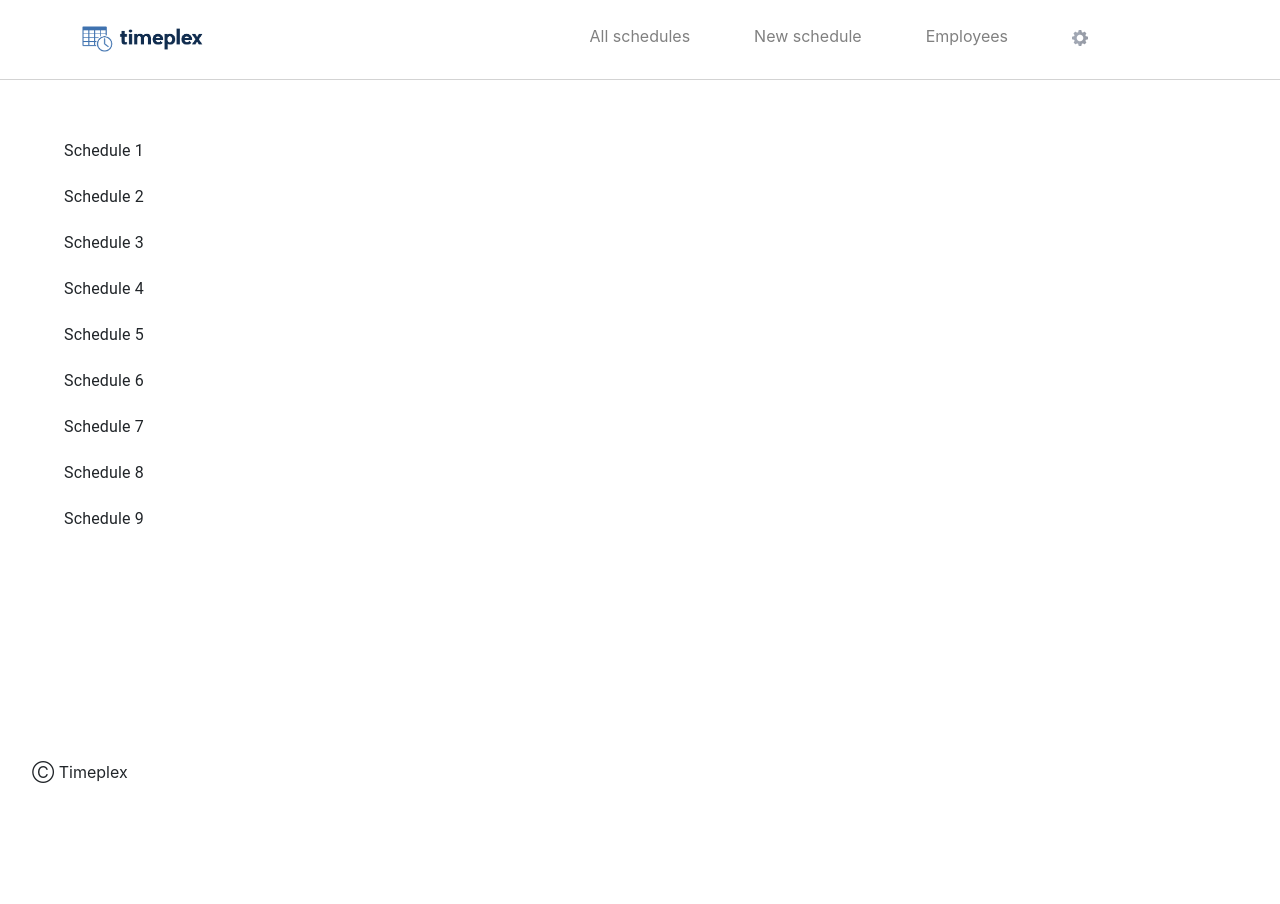
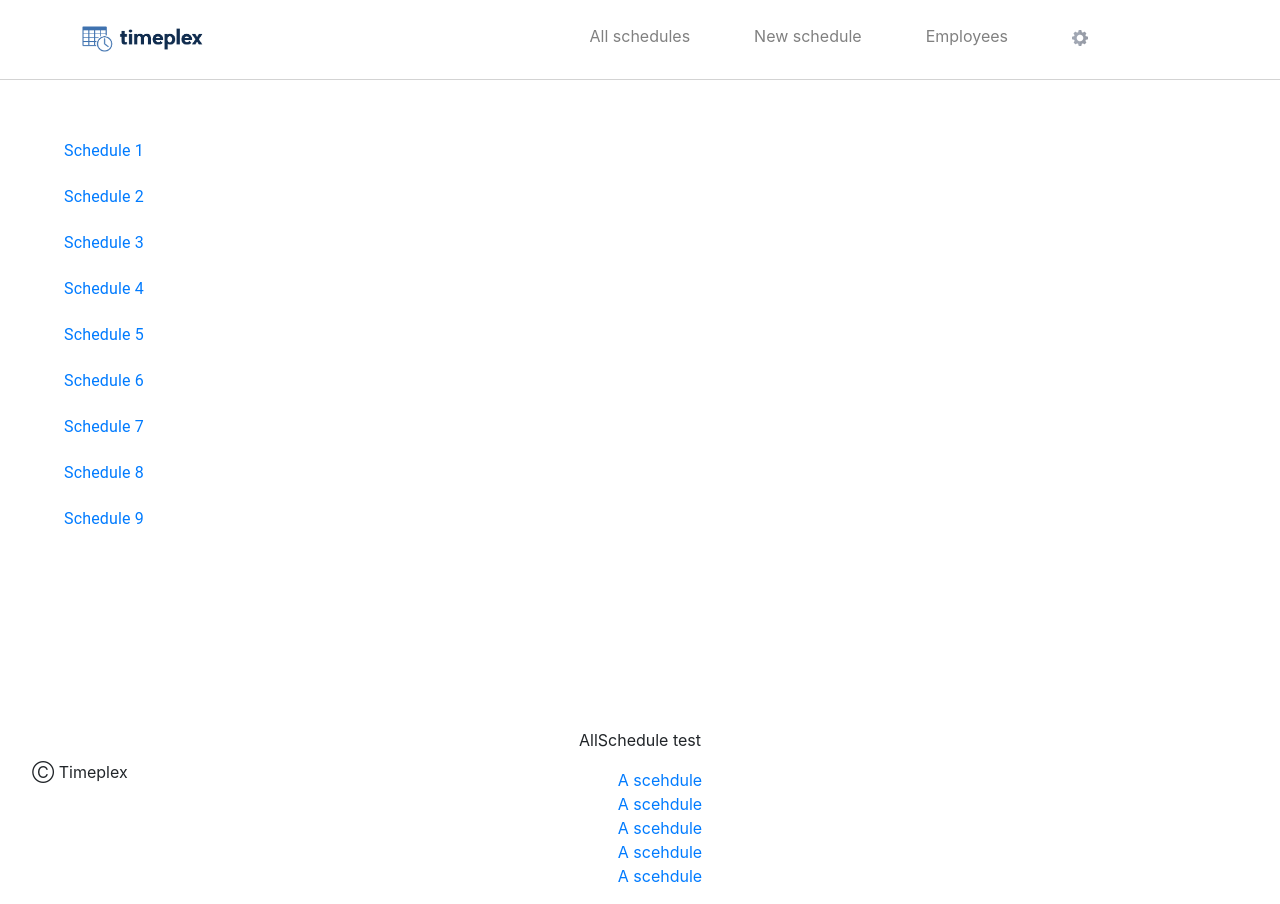
Before and after one commit to lukasernsund/timeplex, a React (Create React App) app in the folder frontend/: page /AllSchedules in a window 1280 px wide. Before the commit the page ends 800 px from the top, so only its background shows below. Built offline with nearby package versions, Linux system fonts and the light colour scheme.

Commit message:
All schedules link

```diff
--- a/frontend/src/Components/AllSchedules.js
+++ b/frontend/src/Components/AllSchedules.js
@@ -11,6 +11,16 @@ function AllSchedules() {
             <div className='List'>
             <VirtualizedList />
             </div>
+            <div>
+            <p> AllSchedule test</p>
+            <ul style={{    listStyleType: "none"}}>
+                <Link to="/Schedule/1"><li> A scehdule</li></Link>
+                <Link to="/Schedule/2"><li> A scehdule</li></Link>
+                <Link to="/Schedule/3"><li> A scehdule</li></Link>
+                <Link to="/Schedule/4"><li> A scehdule</li></Link>
+                <Link to="/Schedule/5"><li> A scehdule</li></Link>
+            </ul>
+        </div>
         </div>
     );
 }
--- a/frontend/src/Components/ListAllSchedule.js
+++ b/frontend/src/Components/ListAllSchedule.js
@@ -4,6 +4,7 @@ import ListItem from '@mui/material/ListItem';
 import ListItemButton from '@mui/material/ListItemButton';
 import ListItemText from '@mui/material/ListItemText';
 import { FixedSizeList } from 'react-window';
+import { Link } from 'react-router-dom';
 
 function renderRow(props) {
     const { index, style } = props;
@@ -11,7 +12,9 @@ function renderRow(props) {
     return (
         <ListItem style={style} key={index} component="div" disablePadding>
             <ListItemButton>
-                <ListItemText primary={`Schedule ${index + 1}`} />
+                <Link to={"/Schedule/1"}>
+                    <ListItemText primary={`Schedule ${index + 1}`} />
+                </Link>
             </ListItemButton>
         </ListItem>
     );
```
